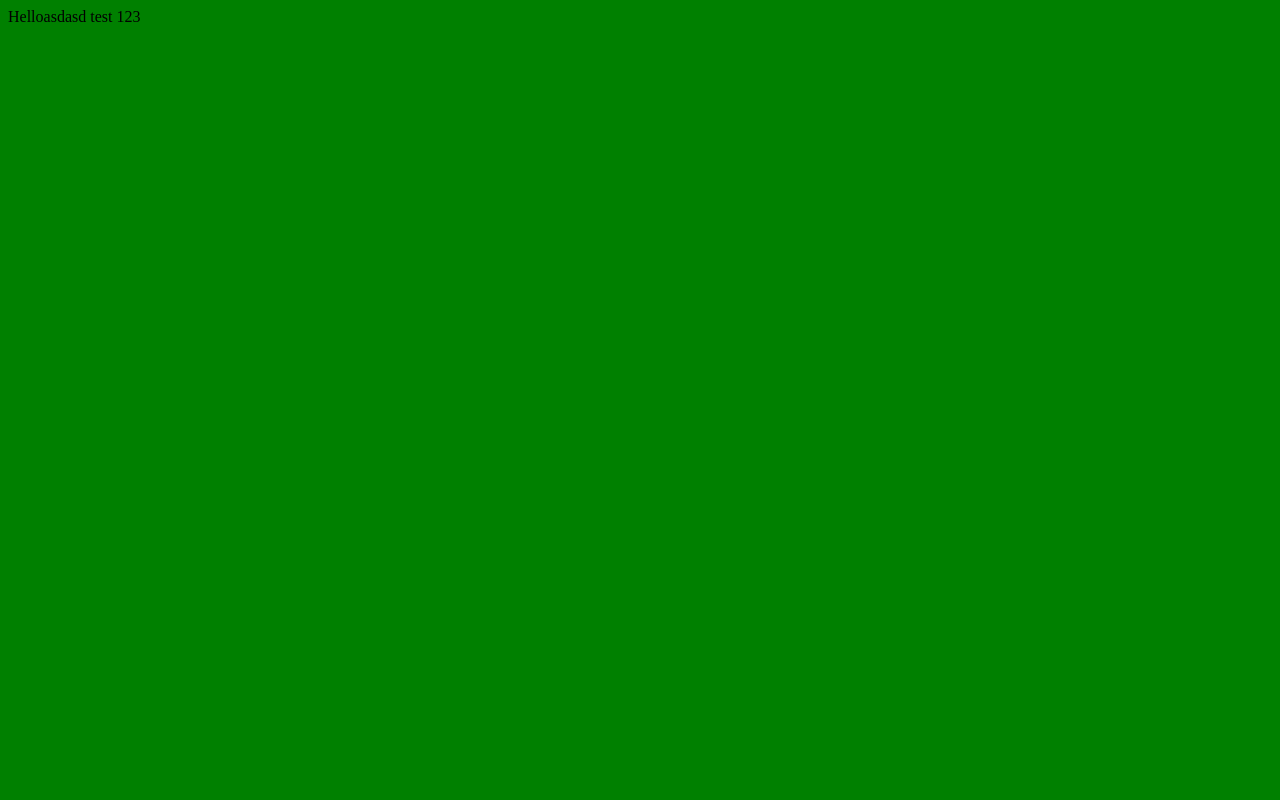
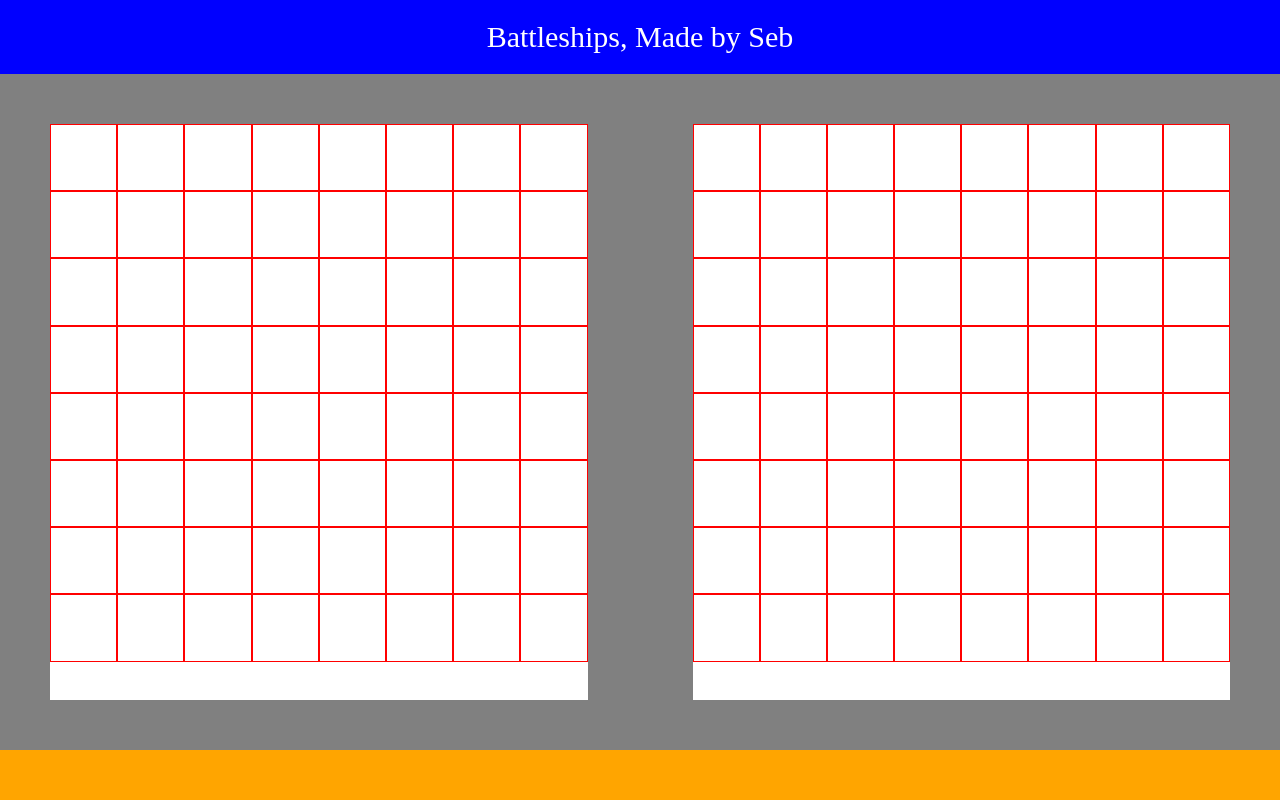
Before and after one commit to chipshajen/Battleships, a website built with webpack: page src/index.html in a window 1280 px wide. Built offline with nearby package versions, Linux system fonts and the light colour scheme.

Commit message:
Basic Hit System

```diff
--- /dev/null
+++ b/src/domController.js
@@ -0,0 +1,51 @@
+function renderBoard(playerBoard, string){
+    let board; // Define board outside the if/else blocks
+
+    if(string == 'first'){
+        board = document.querySelector('.left-board')
+    } else if(string == 'second'){
+        board = document.querySelector('.right-board')
+    } else {
+        throw new Error('passed in bad string')
+    }
+    console.log(playerBoard.board.length)
+    for(let i = 0; i < playerBoard.board.length; i++){
+        console.log('hello')
+        for(let j = 0; j < playerBoard.board.length; j++){
+            console.log(i + ' ' + j)
+
+            const cell = document.createElement('div')
+
+            cell.classList.add('cell')
+
+            let tile = playerBoard.board[i][j]
+
+            if(tile === false){
+                cell.classList.add('miss')
+            }
+
+            // show ship
+            // if(tile !== false && tile !== null){
+            //     cell.classList.add('hit')
+            // }
+
+            cell.addEventListener('click', () => {
+                playerBoard.receiveAttack({x:i, y:j})
+
+                if(tile !== false && tile !== null){
+                    cell.classList.add('hit')
+                }
+
+                if(tile === null){
+                    cell.classList.add('miss')
+                }
+
+            })
+
+            board.appendChild(cell)
+        }
+
+    }
+}
+
+module.exports = { renderBoard }
--- a/src/index.html
+++ b/src/index.html
@@ -7,6 +7,23 @@
     <link rel="stylesheet" href="./styles.css">
 </head>
 <body>
-    <div>Helloasdasd test 123</div>
+    <header>
+        <div class="header">Battleships, Made by Seb</div>
+    </header>
+    <div class="content">
+        <div class="battle-area">
+            <div class="left-side">
+                <div class="left-board">
+                </div>
+            </div>
+
+            <div class="divider"></div>
+            <div class="right-side">
+                <div class="right-board"></div>
+            </div>
+        </div>
+    </div>
+    <footer class="footer">
+    </footer>
 </body>
 </html>
--- a/src/index.js
+++ b/src/index.js
@@ -1,5 +1,6 @@
 const { Player } = require("./player.js")
 const { Ship } = require("./ship.js")
+const { renderBoard } = require("./domController.js")
 import "./styles.css"
 
 const boardSize = 8
@@ -10,7 +11,8 @@ const secondPlayer = new Player(false, boardSize)
 placePredetermindShips(firstPlayer)
 placePredetermindShips(secondPlayer)
 
-console.log(firstPlayer.board)
+renderBoard(firstPlayer.board, 'first')
+renderBoard(secondPlayer.board, 'second')
 
 function placePredetermindShips(player){
     const ships = []
--- a/src/styles.css
+++ b/src/styles.css
@@ -1,3 +1,72 @@
+* {
+    margin: 0px;
+    padding: 0px;
+}
+
 body {
-    background-color: green;
+    display: flex;
+    flex-direction: column;
+    height: 100vh;
 }
+
+.header {
+    font-size: 30px;
+    background-color: blue;
+    color: white;
+    display: flex;
+    justify-content: center;
+    align-items: center;
+    padding: 20px;
+}
+
+.content {
+    background-color: grey;
+    flex-grow: 1;
+
+}
+
+.battle-area {
+    background-color: grey;
+    display: flex;
+    height: 100%;
+    width: 100%;
+}
+
+.left-side,
+.right-side {
+    background-color: white;
+    margin: 50px;
+    flex-grow: 1;
+}
+
+.left-board,
+.right-board {
+    display: grid;
+    grid-template-columns: repeat(8, 1fr);
+    grid-template-rows: repeat(8, 1fr);
+    background-color: aqua;
+}
+
+.cell {
+    background-color: white;
+    border: solid red 1px;
+    aspect-ratio: 1 / 1;
+}
+
+.cell.miss{
+    background-color: black;
+}
+
+.cell.hit {
+    background-color: red;
+}
+
+.divider {
+    width: 5px;
+    background: grey;
+}
+
+.footer {
+    background-color: orange;
+    height: 50px;
+}
```
